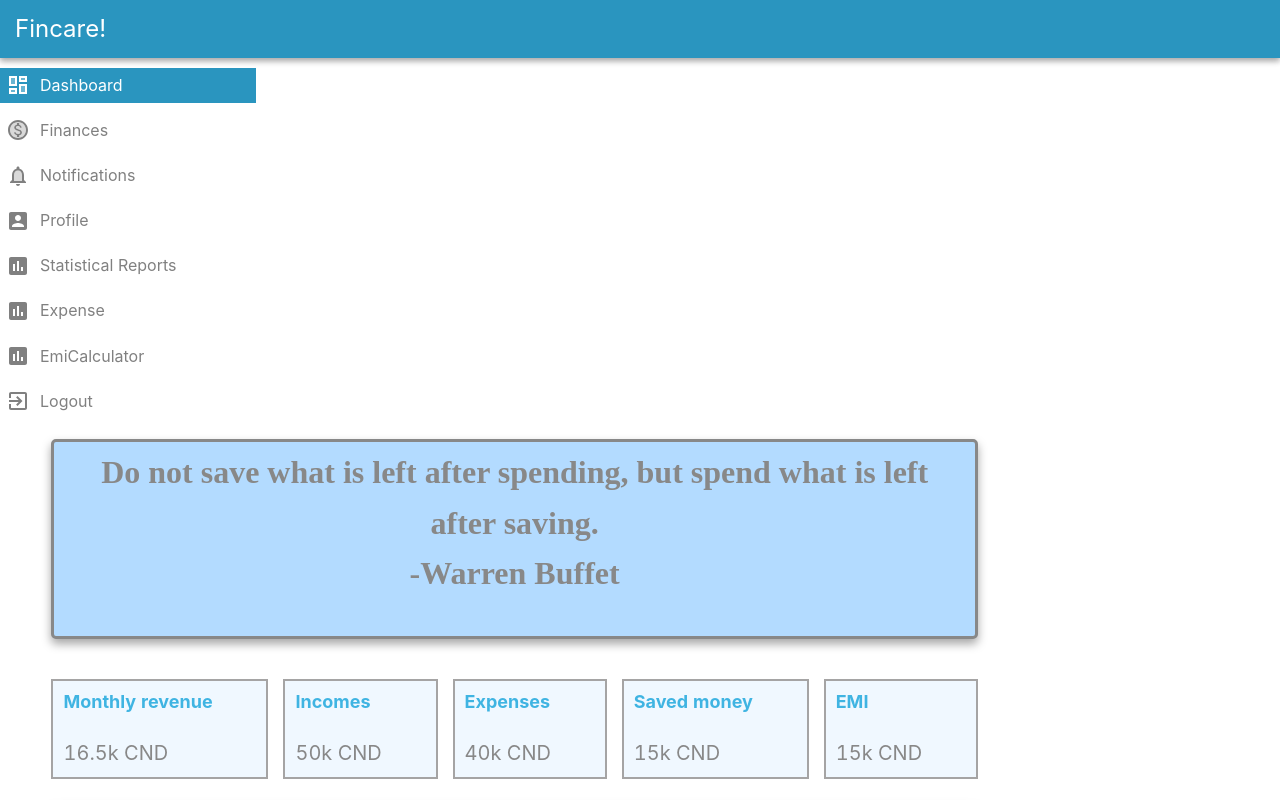
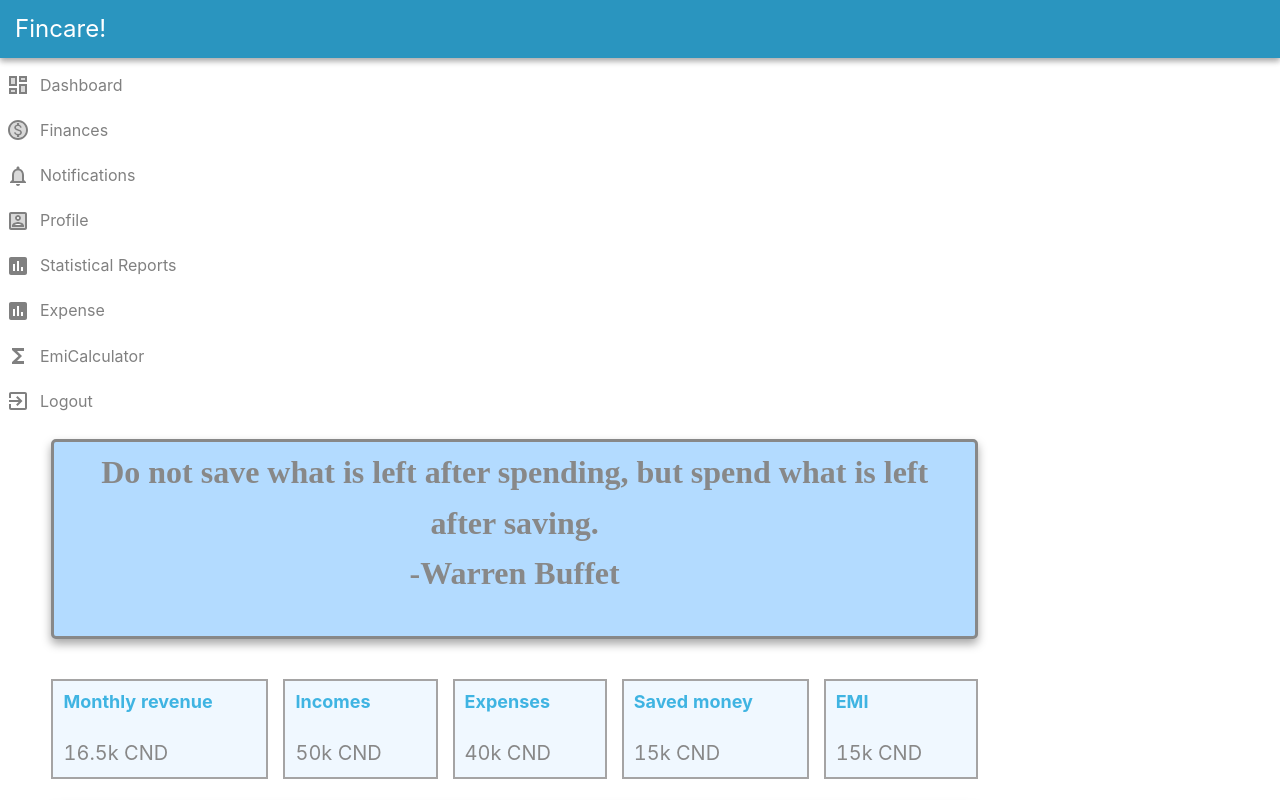
Before and after one commit to dhruvPatel-CSCI5709/group7_s21, a React (Create React App) app: page /dashboard in a window 1280 px wide. Both pictures are taken after typing "name@example.com", "Sample123" into the empty fields and a click on the button "Login". Shown: the top 800 px of the page. Built offline with nearby package versions, Linux system fonts and the light colour scheme.

Commit message:
Dhruv - update

```diff
--- a/src/components/sidebar/Sidebar.js
+++ b/src/components/sidebar/Sidebar.js
@@ -1,13 +1,13 @@
 import React from "react";
 import DashboardTwoToneIcon from "@material-ui/icons/DashboardTwoTone";
-import AccountBoxRoundedIcon from "@material-ui/icons/AccountBoxRounded";
+import AccountBoxTwoToneIcon from "@material-ui/icons/AccountBoxTwoTone";
 import NotificationsNoneTwoToneIcon from "@material-ui/icons/NotificationsNoneTwoTone";
 import MonetizationOnTwoToneIcon from "@material-ui/icons/MonetizationOnTwoTone";
 import AssessmentIcon from "@material-ui/icons/Assessment";
 import ExitToAppIcon from "@material-ui/icons/ExitToApp";
-import { Icon, InlineIcon } from '@iconify/react';
-import calculatorIcon from '@iconify-icons/mdi/calculator';
+import FunctionsTwoToneIcon from "@material-ui/icons/FunctionsTwoTone";
 import { useHistory } from "react-router-dom";
+import { useState } from "react";
 import "./Sidebar.css";
 import logout from "../../reusables/Logout";
 
@@ -34,7 +34,7 @@ const lists = [
     id: 4,
     title: "Profile",
     route: "profile",
-    icon: <AccountBoxRoundedIcon />,
+    icon: <AccountBoxTwoToneIcon />,
   },
   {
     id: 5,
@@ -52,7 +52,7 @@ const lists = [
     id: 7,
     title: "EmiCalculator",
     route: "emicalculator",
-    icon: <AssessmentIcon />,
+    icon: <FunctionsTwoToneIcon />,
   },
   {
     id: 8,
@@ -63,16 +63,31 @@ const lists = [
 ];
 
 export default function Sidebar() {
+  const [selected, setSelected] = useState();
+  const [color, setColor] = useState("#808080");
+  const [bgColor, setBgColor] = useState("");
+  const [toggle, setToggle] = useState(true);
   const history = useHistory();
 
-  const handleRoute = (title, route) => {
-    if (title == "Logout") {
-      logout();
-      history.push("/login");
-      return;
+  const changeColor = () => {
+    if (toggle) {
+      setColor("white");
+      setBgColor("#2a95bf");
+      setToggle(false);
+    } else {
+      setColor("#808080");
+      setBgColor("");
+      setToggle(true);
     }
+  };
+
+  const handleColor = (row) => {
+    setSelected(row.id);
+  };
+
+  const handleRoute = (route) => {
     let path = "/" + route;
-    history.push(path, { title: title });
+    history.push(path);
   };
 
   const path = history.location.pathname.substr(1);
@@ -84,11 +99,12 @@ export default function Sidebar() {
           key={list.id}
           className="button-dashboard"
           style={{
-            backgroundColor: list.route === path ? "#2a95bf" : "",
-            color: list.route === path ? "white" : "#808080",
+            backgroundColor: list.title === path ? "#2a95bf" : "",
+            color: list.title === path ? "white" : "#808080",
           }}
           onClick={() => {
-            handleRoute(list.title, list.route);
+            handleColor(list);
+            handleRoute(list.title);
           }}
         >
           {list.icon}
```
